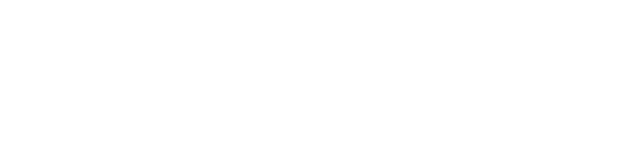
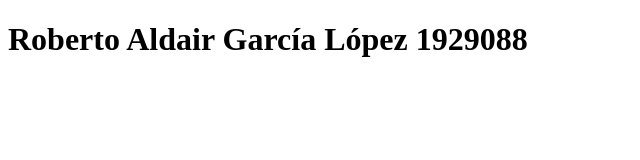
Before and after one commit to aldairxd04-garcia/actividad-equipo1, a plain HTML site: page index.html in a window 1280 px wide. Shown: the whole page, without its empty margins (0-640 px from the left). Drawn offline with Linux system fonts and the light colour scheme.

Commit message:
nombre y no de cuenta

```diff
--- a/index.html
+++ b/index.html
@@ -6,6 +6,6 @@
     <title>Document</title>
 </head>
 <body>
-
+    <h1>Roberto Aldair García López   1929088</h1>
 </body>
 </html>
```
